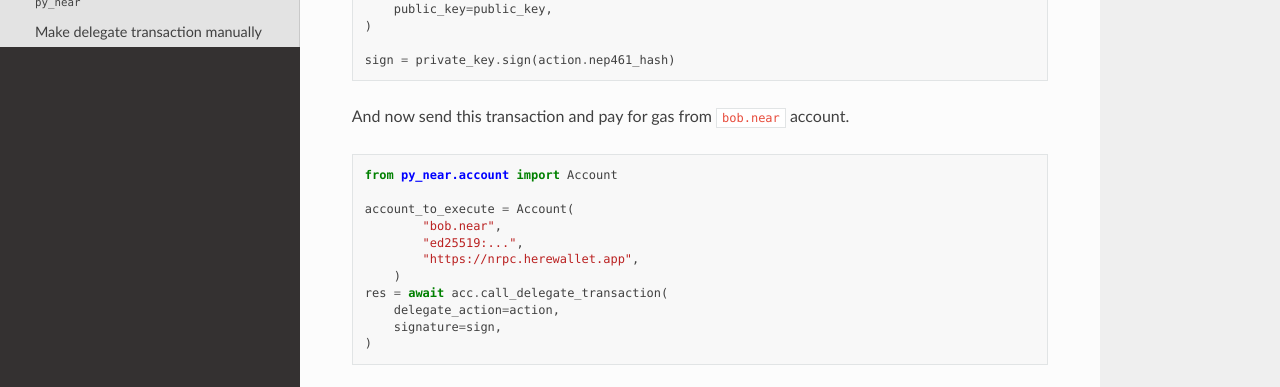
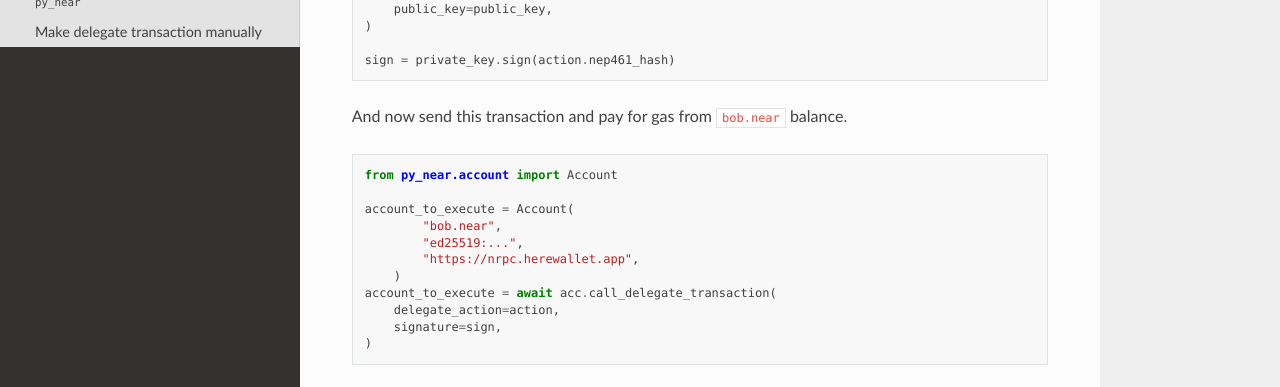
Before and after one commit to pvolnov/py-near, a Sphinx documentation site: the page built from docs/clients/delegate.rst, in a window 1280 px wide and 900 px high, scrolled down 1922 px. Shown: the part 346-733 px from the top of the window. Built offline with Sphinx 7.4.7 and the Read the Docs theme 2.0.0, drawn with Linux system fonts in a browser that asks for light colours.

Commit message:
fix: docs

```diff
--- a/docs/clients/delegate.rst
+++ b/docs/clients/delegate.rst
@@ -104,7 +104,7 @@ The following Python function creates and signs a delegate transaction from ``al
 
 
 
-And now send this transaction and pay for gas from ``bob.near`` account.
+And now send this transaction and pay for gas from ``bob.near`` balance.
 
 .. code-block:: python
 
@@ -115,7 +115,7 @@ And now send this transaction and pay for gas from ``bob.near`` account.
             "ed25519:...",
             "https://nrpc.herewallet.app",
         )
-    res = await acc.call_delegate_transaction(
+    account_to_execute = await acc.call_delegate_transaction(
         delegate_action=action,
         signature=sign,
     )
```
